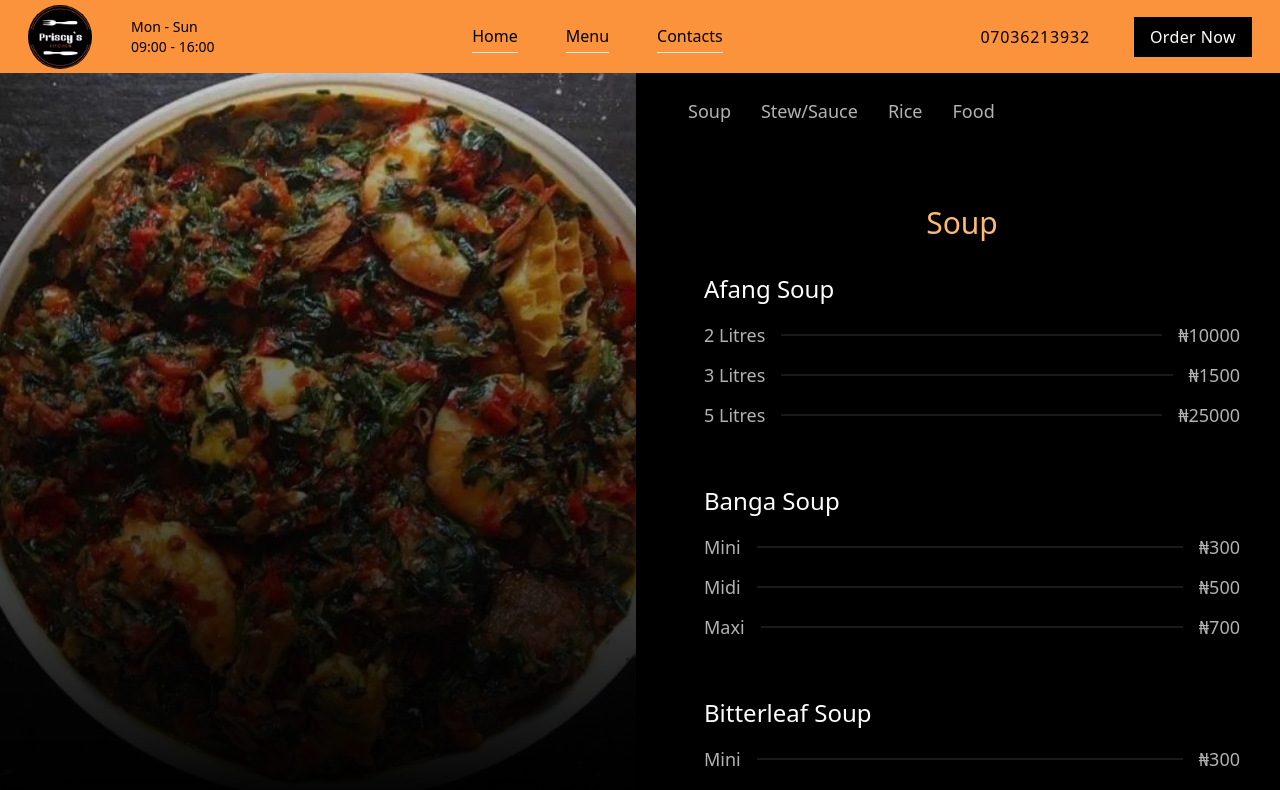
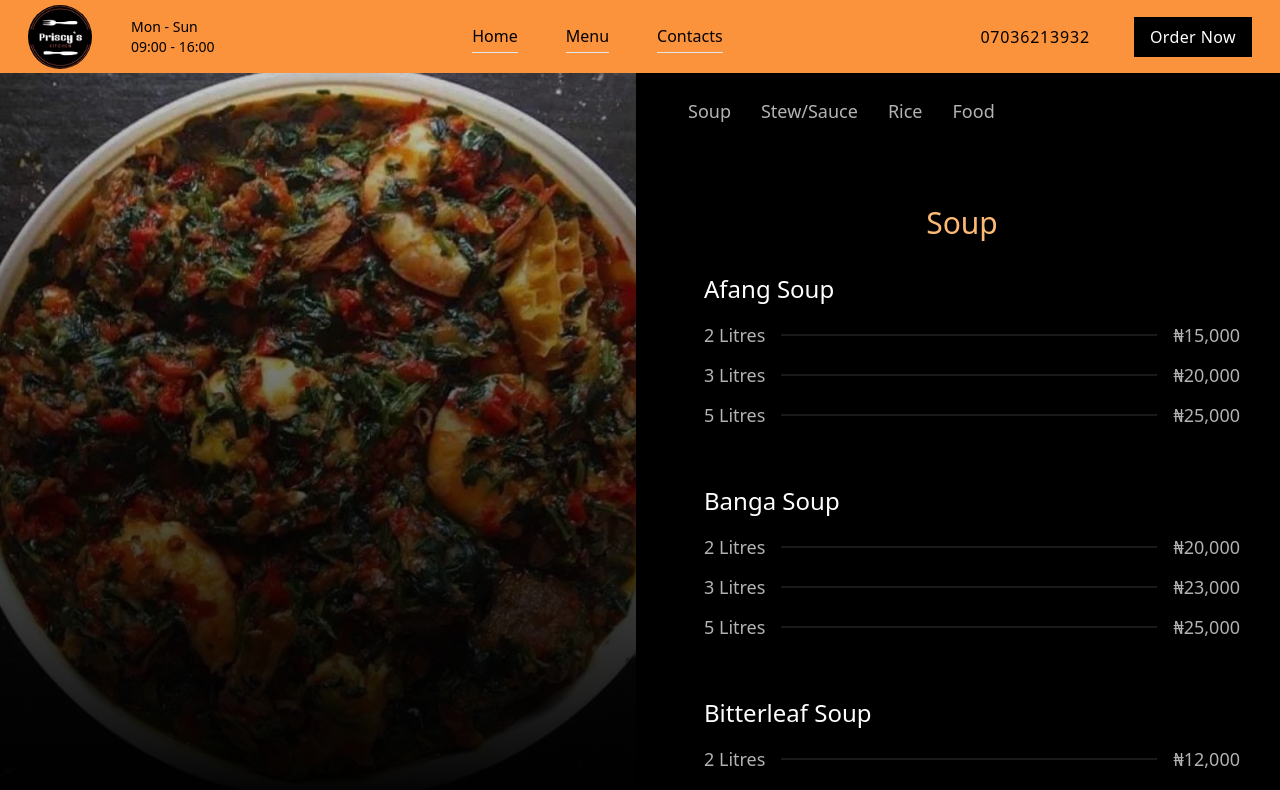
Before and after one commit to Maiybel/Priscys-Kitchen, a React (Vite) app: page /menu in a window 1280 px wide. Shown: the top 790 px of the page. Built offline with nearby package versions, Linux system fonts and the light colour scheme.

Commit message:
fixed pricing

```diff
--- a/src/menuData.js
+++ b/src/menuData.js
@@ -45,11 +45,12 @@ export const products = [
     },
     productPrice: 100,
     variations: [
-      { type: "2 Litres", price: 10000 },
-      { type: "3 Litres", price: 1500 },
-      { type: "5 Litres", price: 25000 },
+      { type: "2 Litres", price: "15,000" },
+      { type: "3 Litres", price: "20,000" },
+      { type: "5 Litres", price: "25,000" },
     ],
-    productDescription: "Delicious bread",
+    productDescription:
+      "Savory Nigerian soup made with Afang leaves and assorted meat",
   },
   {
     productName: "Fried Rice",
@@ -66,11 +67,11 @@ export const products = [
     },
     productPrice: 150,
     variations: [
-      { type: "2 Litres", price: 10000 },
-      { type: "3 Litres", price: 1500 },
-      { type: "5 Litres", price: 25000 },
+      { type: "2 Litres", price: "10,000" },
+      { type: "3 Litres", price: "15,000" },
+      { type: "5 Litres", price: "18,000" },
     ],
-    productDescription: "Tasty pastries",
+    productDescription: "",
   },
   {
     productName: "Banga Soup",
@@ -87,11 +88,12 @@ export const products = [
     },
     productPrice: 100,
     variations: [
-      { type: "Mini", price: 300 },
-      { type: "Midi", price: 500 },
-      { type: "Maxi", price: 700 },
+      { type: "2 litres", price: "20,000" },
+      { type: "3 litres", price: "23,000" },
+      { type: "5 litres", price: "25,000" },
     ],
-    productDescription: "Delicious bread",
+    productDescription:
+      "Flavorful palm fruit soup from the Niger Delta, made with fresh spices and a mix of meat and seafood.",
   },
   {
     productName: "Bitterleaf Soup",
@@ -108,11 +110,12 @@ export const products = [
     },
     productPrice: 100,
     variations: [
-      { type: "Mini", price: 300 },
-      { type: "Midi", price: 500 },
-      { type: "Maxi", price: 700 },
+      { type: "2 litres", price: "12,000" },
+      { type: "3 litres", price: "18,000" },
+      { type: "5 litres", price: "21,000" },
     ],
-    productDescription: "Delicious bread",
+    productDescription:
+      "Earthy and nourishing soup made with washed bitter leaves, stockfish, and assorted meats.",
   },
   {
     productName: "Chicken Sauce",
@@ -129,11 +132,11 @@ export const products = [
     },
     productPrice: 100,
     variations: [
-      { type: "Mini", price: 300 },
-      { type: "Midi", price: 500 },
-      { type: "Maxi", price: 700 },
+      { type: "2 litres", price: "15,000" },
+      { type: "3 litres", price: "20,000" },
+      { type: "5 litres", price: "23,000" },
     ],
-    productDescription: "Delicious bread",
+    productDescription: "",
   },
   {
     productName: "Egusi Soup",
@@ -150,11 +153,12 @@ export const products = [
     },
     productPrice: 100,
     variations: [
-      { type: "2 Litres", price: 10000 },
-      { type: "3 Litres", price: 1500 },
-      { type: "5 Litres", price: 25000 },
+      { type: "2 Litres", price: "15,000" },
+      { type: "3 Litres", price: "20,000" },
+      { type: "5 Litres", price: "23,000" },
     ],
-    productDescription: "Delicious bread",
+    productDescription:
+      "Rich West African soup made with ground melon seeds, leafy vegetables, and assorted meat.",
   },
   {
     productName: "Pounded Yam and Egusi soup",
@@ -171,11 +175,11 @@ export const products = [
     },
     productPrice: 100,
     variations: [
-      { type: "Mini", price: 300 },
-      { type: "Midi", price: 500 },
-      { type: "Maxi", price: 700 },
+      { type: "Mini", price: "4,000" },
+      { type: "Midi", price: "5,000" },
+      { type: "Maxi", price: "6,500" },
     ],
-    productDescription: "Delicious bread",
+    productDescription: "",
   },
   {
     productName: "Fried Rice",
@@ -192,11 +196,11 @@ export const products = [
     },
     productPrice: 100,
     variations: [
-      { type: "Mini", price: 300 },
-      { type: "Midi", price: 500 },
-      { type: "Maxi", price: 700 },
+      { type: "Mini", price: "3,500" },
+      { type: "Midi", price: "5,500" },
+      { type: "Maxi", price: "6,500" },
     ],
-    productDescription: "Delicious bread",
+    productDescription: " bread",
   },
   {
     productName: "Fried Rice",
@@ -213,11 +217,11 @@ export const products = [
     },
     productPrice: 100,
     variations: [
-      { type: "Mini", price: 300 },
-      { type: "Midi", price: 500 },
-      { type: "Maxi", price: 700 },
+      { type: "2 litres", price: "10,000" },
+      { type: "3 litres", price: "12,500" },
+      { type: "5 litres", price: "15,000" },
     ],
-    productDescription: "Delicious bread",
+    productDescription: "",
   },
   {
     productName: "Ogbono Soup",
@@ -234,11 +238,12 @@ export const products = [
     },
     productPrice: 100,
     variations: [
-      { type: "2 Litres", price: 10000 },
-      { type: "3 Litres", price: 1500 },
-      { type: "5 Litres", price: 25000 },
+      { type: "2 Litres", price: "10,000" },
+      { type: "3 Litres", price: "15,000" },
+      { type: "5 Litres", price: "25,000" },
     ],
-    productDescription: "Delicious bread",
+    productDescription:
+      "Thick and delicious draw soup made with wild mango seeds, simmered with assorted meats and vegetables.",
   },
 
   {
@@ -256,11 +261,11 @@ export const products = [
     },
     productPrice: 100,
     variations: [
-      { type: "Mini", price: 300 },
-      { type: "Midi", price: 500 },
-      { type: "Maxi", price: 700 },
+      { type: "2 litres", price: "12,000" },
+      { type: "3 litres", price: "15,000" },
+      { type: "5 litres", price: "20,000" },
     ],
-    productDescription: "Delicious bread",
+    productDescription: "",
   },
   {
     productName: "Oha Soup",
@@ -277,11 +282,12 @@ export const products = [
     },
     productPrice: 100,
     variations: [
-      { type: "Mini", price: 300 },
-      { type: "Midi", price: 500 },
-      { type: "Maxi", price: 700 },
+      { type: "2 litres", price: "12,000" },
+      { type: "3 litres", price: "18,000" },
+      { type: "5 litres", price: "23,000" },
     ],
-    productDescription: "Delicious bread",
+    productDescription:
+      "Traditional Igbo soup prepared with Oha leaves, thickened with cocoyam and cooked with assorted meats",
   },
   {
     productName: "Okro Soup",
@@ -298,14 +304,15 @@ export const products = [
     },
     productPrice: 100,
     variations: [
-      { type: "Mini", price: 300 },
-      { type: "Midi", price: 500 },
-      { type: "Maxi", price: 700 },
+      { type: "2 litres", price: "10,000" },
+      { type: "3 litres", price: "13,000" },
+      { type: "5 litres", price: "18,000" },
     ],
-    productDescription: "Delicious bread",
+    productDescription:
+      "Light and tasty Nigerian soup made with fresh okra, meat, and traditional spices",
   },
   {
-    productName: "Okro Soup",
+    productName: "Seafood Okro Soup",
     productCategory: {
       categoryName: "Soup",
       categoryImage: {
@@ -319,11 +326,12 @@ export const products = [
     },
     productPrice: 100,
     variations: [
-      { type: "Mini", price: 300 },
-      { type: "Midi", price: 500 },
-      { type: "Maxi", price: 700 },
+      { type: "2 litres", price: "12,000" },
+      { type: "3 litres", price: "15,000" },
+      { type: "5 litres", price: "20,000" },
     ],
-    productDescription: "Delicious bread",
+    productDescription:
+      "Spicy and aromatic riverine soup loaded with fresh fish, prawns, and other seafood delicacies.",
   },
   {
     productName: "Rice and Vegetable Sauce",
@@ -340,11 +348,11 @@ export const products = [
     },
     productPrice: 100,
     variations: [
-      { type: "Mini", price: 300 },
-      { type: "Midi", price: 500 },
-      { type: "Maxi", price: 700 },
+      { type: "Mini", price: "3,000" },
+      { type: "Midi", price: "4,500" },
+      { type: "Maxi", price: "6,000" },
     ],
-    productDescription: "Delicious bread",
+    productDescription: "",
   },
   {
     productName: "Snail Stew",
@@ -361,11 +369,11 @@ export const products = [
     },
     productPrice: 100,
     variations: [
-      { type: "Mini", price: 300 },
-      { type: "Midi", price: 500 },
-      { type: "Maxi", price: 700 },
+      { type: "2 litres", price: "18,000" },
+      { type: "3 litres", price: "22,000" },
+      { type: "5 litres", price: "26,000" },
     ],
-    productDescription: "Delicious bread",
+    productDescription: "",
   },
   {
     productName: "Spaghetti",
@@ -382,11 +390,11 @@ export const products = [
     },
     productPrice: 100,
     variations: [
-      { type: "Mini", price: 300 },
-      { type: "Midi", price: 500 },
-      { type: "Maxi", price: 700 },
+      { type: "Mini", price: "4,000" },
+      { type: "Midi", price: "5,500" },
+      { type: "Maxi", price: "7,500" },
     ],
-    productDescription: "Delicious bread",
+    productDescription: "",
   },
   {
     productName: "Stew",
@@ -403,11 +411,11 @@ export const products = [
     },
     productPrice: 100,
     variations: [
-      { type: "Mini", price: 300 },
-      { type: "Midi", price: 500 },
-      { type: "Maxi", price: 700 },
+      { type: "2 litres", price: "10,000" },
+      { type: "3 litres", price: "15,000" },
+      { type: "5 litres", price: "20,000" },
     ],
-    productDescription: "Delicious bread",
+    productDescription: "",
   },
   {
     productName: "White Soup",
@@ -424,11 +432,12 @@ export const products = [
     },
     productPrice: 100,
     variations: [
-      { type: "Mini", price: 300 },
-      { type: "Midi", price: 500 },
-      { type: "Maxi", price: 700 },
+      { type: "2 litres", price: "18,000" },
+      { type: "3 litres", price: "22,000" },
+      { type: "5 litres", price: "26,000" },
     ],
-    productDescription: "Delicious bread",
+    productDescription:
+      "Light and peppery white soup made with catfish and yam, native to Eastern Nigeria.",
   },
   {
     productName: "Yam and Egg Sauce",
@@ -445,11 +454,11 @@ export const products = [
     },
     productPrice: 100,
     variations: [
-      { type: "Mini", price: 300 },
-      { type: "Midi", price: 500 },
-      { type: "Maxi", price: 700 },
+      { type: "Mini", price: "3,000" },
+      { type: "Midi", price: "5,000" },
+      { type: "Maxi", price: "8,000" },
     ],
-    productDescription: "Delicious bread",
+    productDescription: "",
   },
   {
     productName: "Jollof Rice",
@@ -466,10 +475,10 @@ export const products = [
     },
     productPrice: 100,
     variations: [
-      { type: "Mini", price: 300 },
-      { type: "Midi", price: 500 },
-      { type: "Maxi", price: 700 },
+      { type: "Mini", price: "3,000" },
+      { type: "Midi", price: "5,000" },
+      { type: "Maxi", price: "6,500" },
     ],
-    productDescription: "Delicious bread",
+    productDescription: "",
   },
 ];
```
